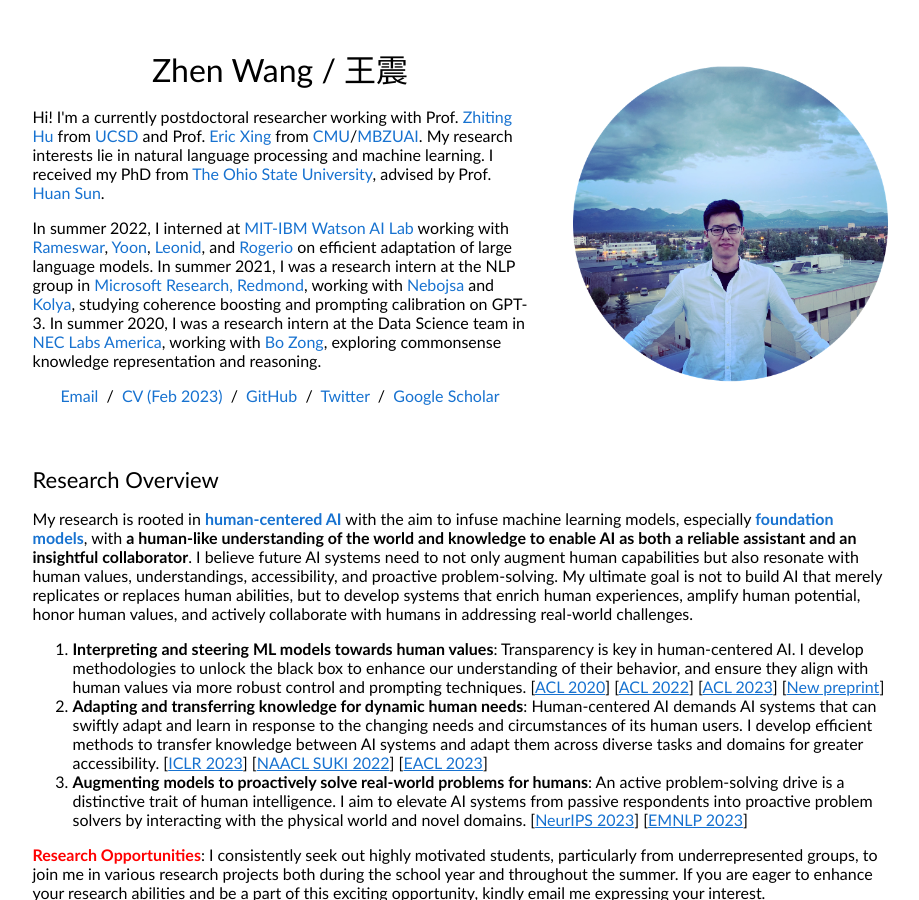
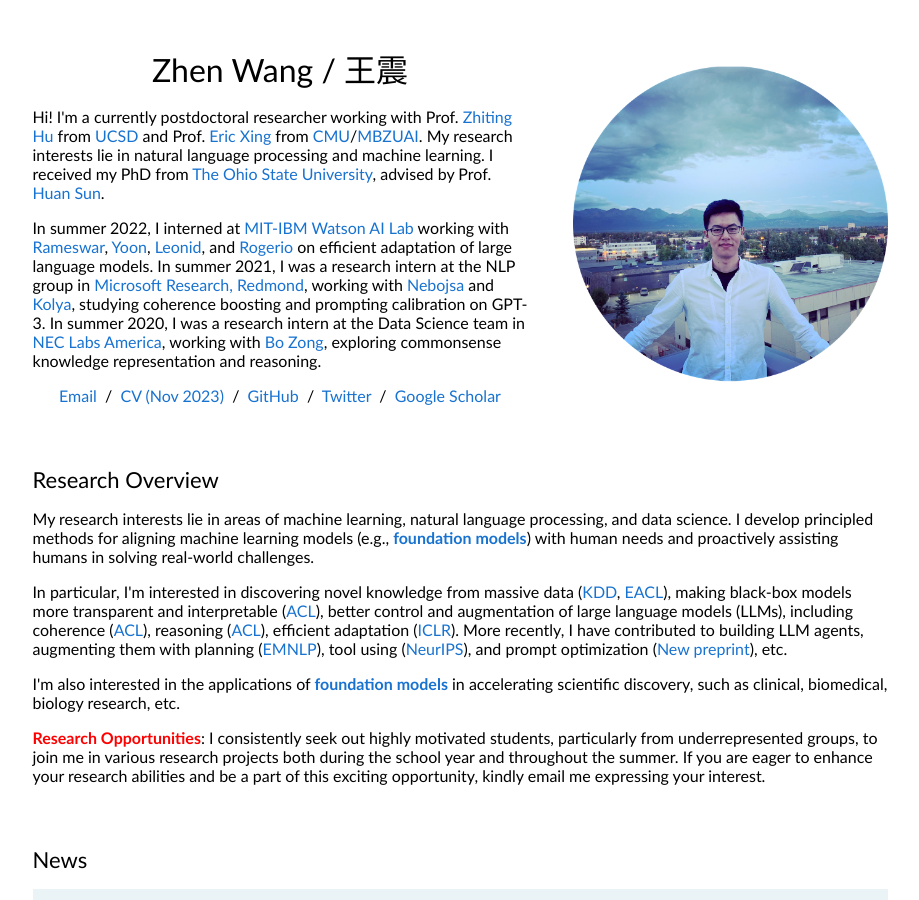
Before and after one commit to zhenwang9102/zhenwang9102.github.io, a Jekyll site: the page built from _posts/2019-06-02-venue.markdown, in a window 1280 px wide and 900 px high. Shown: the whole window, without its empty margins (180-1099 px from the left). Built offline with Jekyll 4.4.1, drawn with Linux system fonts in a browser that asks for light colours.

Commit message:
Update default.html

```diff
--- a/_layouts/default.html
+++ b/_layouts/default.html
@@ -51,7 +51,7 @@
               </p>
               <p style="text-align:center">
                 <a href="mailto:zhenwang9102@gmail.com">Email</a> &nbsp;/&nbsp;
-                <a href="https://zhenwang9102.github.io/files/ZW_CV.pdf">CV (Feb 2023)</a> &nbsp;/&nbsp;
+                <a href="https://zhenwang9102.github.io/files/ZW_CV.pdf">CV (Nov 2023)</a> &nbsp;/&nbsp;
                 <a href="https://github.com/zhenwang9102">GitHub</a> &nbsp;/&nbsp;
                 <a href="https://twitter.com/zhenwang9102">Twitter</a> &nbsp;/&nbsp;
                 <a href="https://scholar.google.com/citations?hl=en&user=asBaytUAAAAJ&view_op=list_works&sortby=pubdate">Google Scholar</a>
@@ -72,30 +72,14 @@
             <td style="padding:2.5%;width:100%;vertical-align:middle">
               <h2>Research Overview</h2>
               <p>
-                My research is rooted in <a href="https://hai.stanford.edu/sites/default/files/2020-09/AI-Definitions-HAI.pdf"><b>human-centered AI</b></a> with the aim to infuse machine learning models, especially <a href="https://en.wikipedia.org/wiki/Foundation_models"><b>foundation models</b></a>, with <b>a human-like understanding of the world and knowledge to enable AI as both a reliable assistant and an insightful collaborator</b>. I believe future AI systems need to not only augment human capabilities but also resonate with human values, understandings, accessibility, and proactive problem-solving. My ultimate goal is not to build AI that merely replicates or replaces human abilities, but to develop systems that enrich human experiences, amplify human potential, honor human values, and actively collaborate with humans in addressing real-world challenges.
+                My research interests lie in areas of machine learning, natural language processing, and data science. I develop principled methods for aligning machine learning models (e.g., <a href="https://en.wikipedia.org/wiki/Foundation_models"><b>foundation models</b></a>) with human needs and proactively assisting humans in solving real-world challenges.
               </p>
-              <ol>
-                <li>
-                  <b>Interpreting and steering ML models towards human values</b>: Transparency is key in human-centered AI. I develop methodologies to unlock the black box to enhance our understanding of their behavior, and ensure they align with human values via more robust control and prompting techniques.
-                  [<a style="text-decoration:underline;" href="https://arxiv.org/abs/2005.00889">ACL 2020</a>]
-                  [<a style="text-decoration:underline;" href="https://arxiv.org/abs/2110.08294">ACL 2022</a>]
-                  [<a style="text-decoration:underline;" href="https://arxiv.org/abs/2210.01293">ACL 2023</a>]
-                  [<a style="text-decoration:underline;" href="https://arxiv.org/abs/2303.14310">New preprint</a>]
-                </li>
-                <li>
-                  <b>Adapting and transferring knowledge for dynamic human needs</b>:
-                  Human-centered AI demands AI systems that can swiftly adapt and learn in response to the changing needs and circumstances of its human users. I develop efficient methods to transfer knowledge between AI systems and adapt them across diverse tasks and domains for greater accessibility.
-                  [<a style="text-decoration:underline;" href="https://arxiv.org/abs/2303.02861">ICLR 2023</a>]
-                  [<a style="text-decoration:underline;" href="https://aclanthology.org/2022.suki-1.7/">NAACL SUKI 2022</a>]
-                  [<a style="text-decoration:underline;" href="https://arxiv.org/abs/2210.06444">EACL 2023</a>]
-                </li>
-                <li>
-                  <b>Augmenting models to proactively solve real-world problems for humans</b>:
-                  An active problem-solving drive is a distinctive trait of human intelligence. I aim to elevate AI systems from passive respondents into proactive problem solvers by interacting with the physical world and novel domains.
-                  [<a style="text-decoration:underline;" href="https://arxiv.org/abs/2305.11554">NeurIPS 2023</a>]
-                  [<a style="text-decoration:underline;" href="https://arxiv.org/abs/2305.14992">EMNLP 2023</a>]
-                </li>
-              </ol>
+              <p>
+                In particular, I'm interested in discovering novel knowledge from massive data (<a href="https://arxiv.org/abs/1906.09285">KDD</a>, <a href="https://arxiv.org/abs/2210.06444">EACL</a>), making black-box models more transparent and interpretable (<a href="https://arxiv.org/abs/2005.00889">ACL</a>), better control and augmentation of large language models (LLMs), including coherence (<a href="https://arxiv.org/abs/2110.08294">ACL</a>), reasoning (<a href="https://arxiv.org/abs/2210.01293">ACL</a>), efficient adaptation (<a href="https://arxiv.org/abs/2303.02861">ICLR</a>). More recently, I have contributed to building LLM agents, augmenting them with planning (<a href="https://arxiv.org/abs/2305.14992">EMNLP</a>), tool using (<a href="https://arxiv.org/abs/2305.11554">NeurIPS</a>), and prompt optimization (<a href="https://arxiv.org/abs/2310.16427">New preprint</a>), etc.
+              </p>
+              <p>
+                I'm also interested in the applications of <a href="https://en.wikipedia.org/wiki/Foundation_models"><b>foundation models</b></a> in accelerating scientific discovery, such as clinical, biomedical, biology research, etc.
+              </p>
               <p>
                 <a style="color:red"><b>Research Opportunities</b></a>: I consistently seek out highly motivated students, particularly from underrepresented groups, to join me in various research projects both during the school year and throughout the summer. If you are eager to enhance your research abilities and be a part of this exciting opportunity, kindly email me expressing your interest.
               </p>
```
